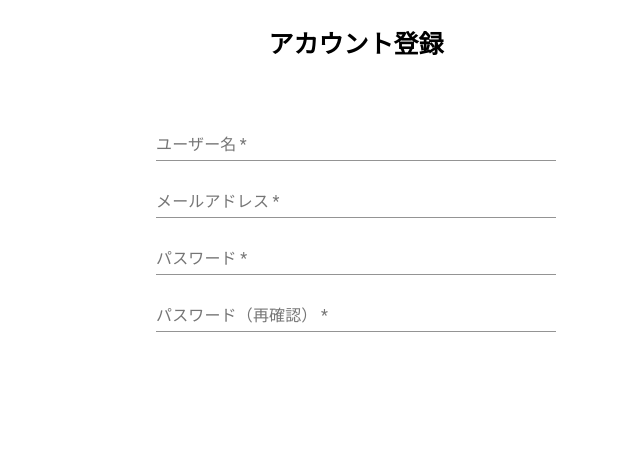
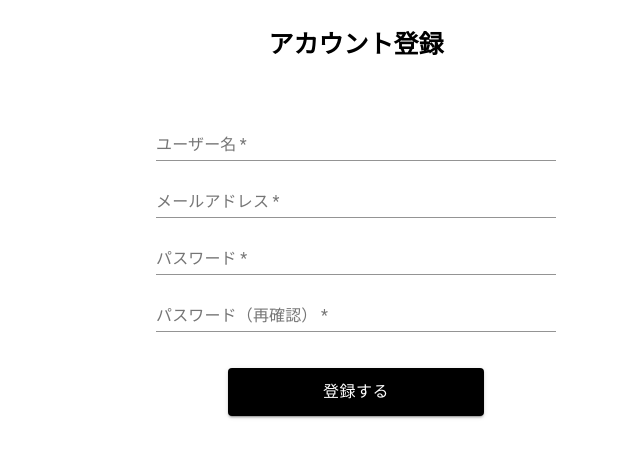
Before and after one commit to shtwangy/react-ec-app-typescript, a React (Create React App) app: page /sign-up in a window 1280 px wide. Shown: the top 458 px of the page, without its empty margins (284-924 px from the left). Built offline with nearby package versions, Linux system fonts and the light colour scheme.

Commit message:
feat(src/templates/SignUp): display register button

```diff
--- a/src/templates/SignUp.tsx
+++ b/src/templates/SignUp.tsx
@@ -1,5 +1,5 @@
 import React, {FC, useState, useCallback} from 'react';
-import {TextInput} from "../components/UIKit";
+import {PrimaryButton, TextInput} from "../components/UIKit";
 
 interface Props {
 }
@@ -74,6 +74,10 @@ const SignUp: FC<Props> = (props: Props) => {
                 onChange={inputConfirmPassword}
                 variant={'standard'}
             />
+            <div className='module-spacer--medium'></div>
+            <div className='center'>
+                <PrimaryButton label={'登録する'} onClick={() => console.log('register')} />
+            </div>
         </div>
     );
 };
```
